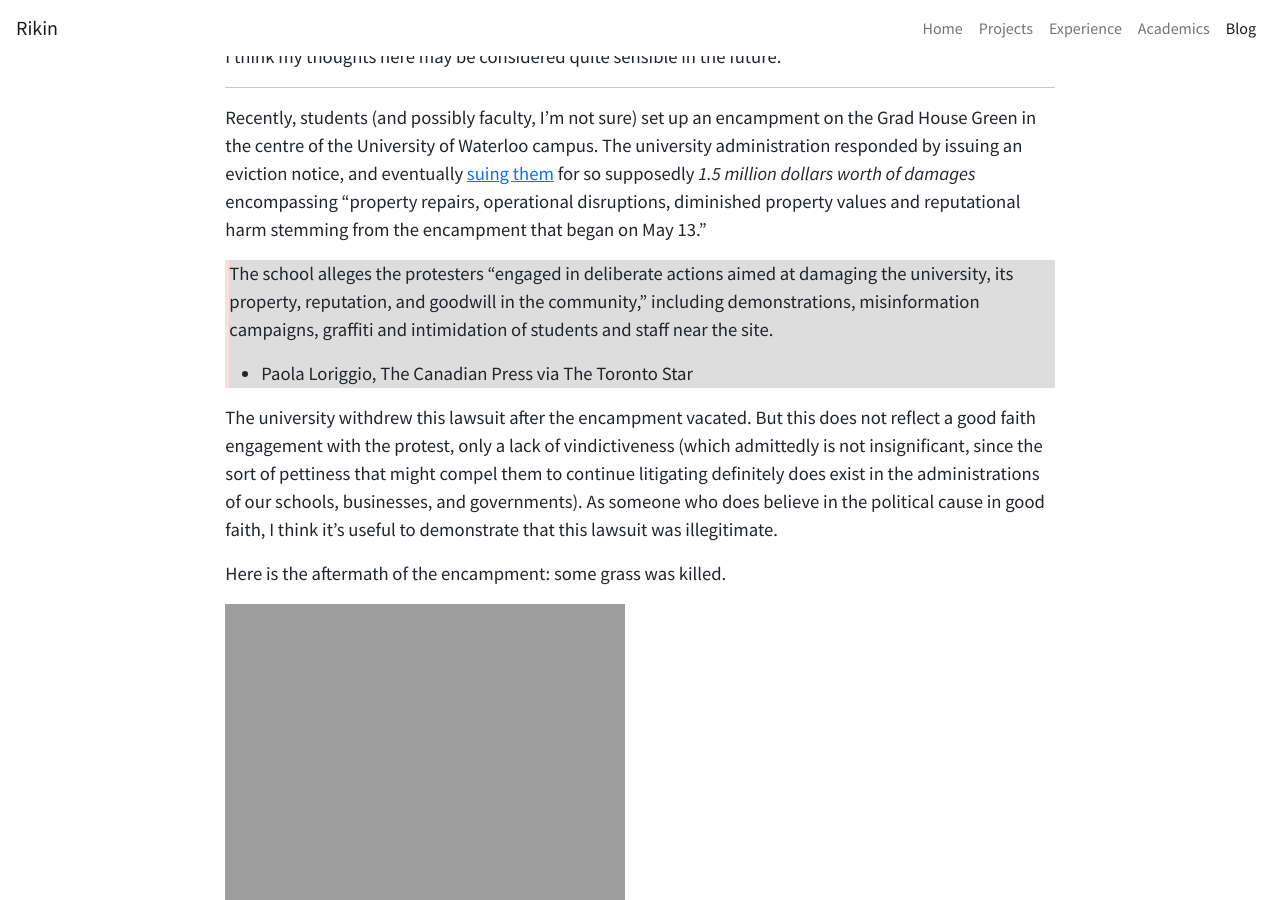
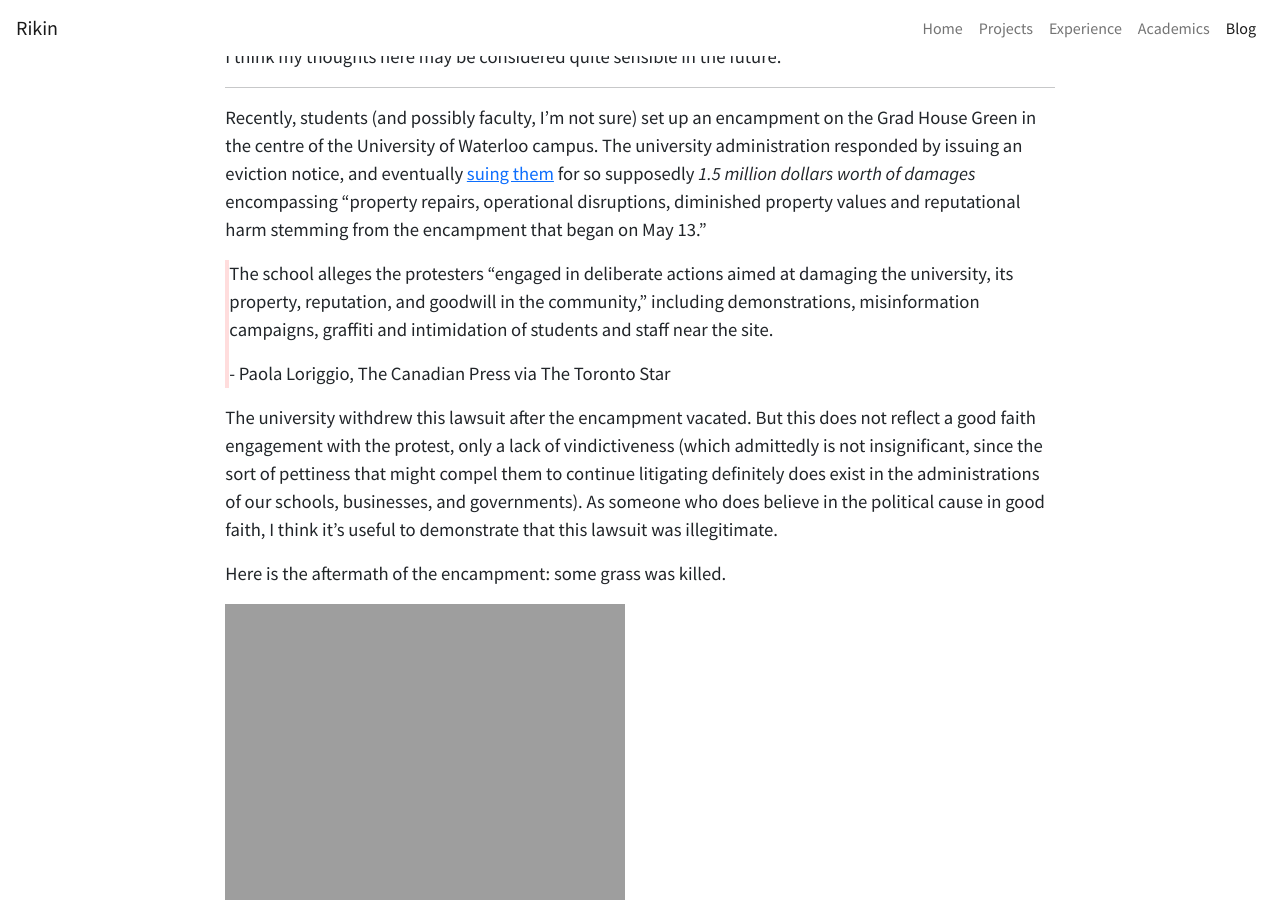
Before and after one commit to rikingurditta/blog, a Jekyll site: the page built from _posts/2024-07-10-on-the-lawsuit.md, in a window 1280 px wide and 900 px high, scrolled down 436 px. Built offline with Jekyll 4.4.1, drawn with Linux system fonts in a browser that asks for light colours.

Commit message:
Edited blockquote style

```diff
--- a/_includes/head.html
+++ b/_includes/head.html
@@ -10,7 +10,6 @@
 			background-color: {{ page.colour }};
 		}
     blockquote {
-      background-color: #DDD;
       border-left: 0.3rem solid {{ page.colour }};
     }
 		{% endif %}
--- a/_posts/2024-07-10-on-the-lawsuit.md
+++ b/_posts/2024-07-10-on-the-lawsuit.md
@@ -15,7 +15,7 @@ Recently, students (and possibly faculty, I'm not sure) set up an encampment on
 
 > The school alleges the protesters “engaged in deliberate actions aimed at damaging the university, its property, reputation, and goodwill in the community,” including demonstrations, misinformation campaigns, graffiti and intimidation of students and staff near the site.
 >
-> - Paola Loriggio, The Canadian Press via The Toronto Star
+> \- Paola Loriggio, The Canadian Press via The Toronto Star
 
 The university withdrew this lawsuit after the encampment vacated. But this does not reflect a good faith engagement with the protest, only a lack of vindictiveness (which admittedly is not insignificant, since the sort of pettiness that might compel them to continue litigating definitely does exist in the administrations of our schools, businesses, and governments). As someone who does believe in the political cause in good faith, I think it's useful to demonstrate that this lawsuit was illegitimate.
 
```
